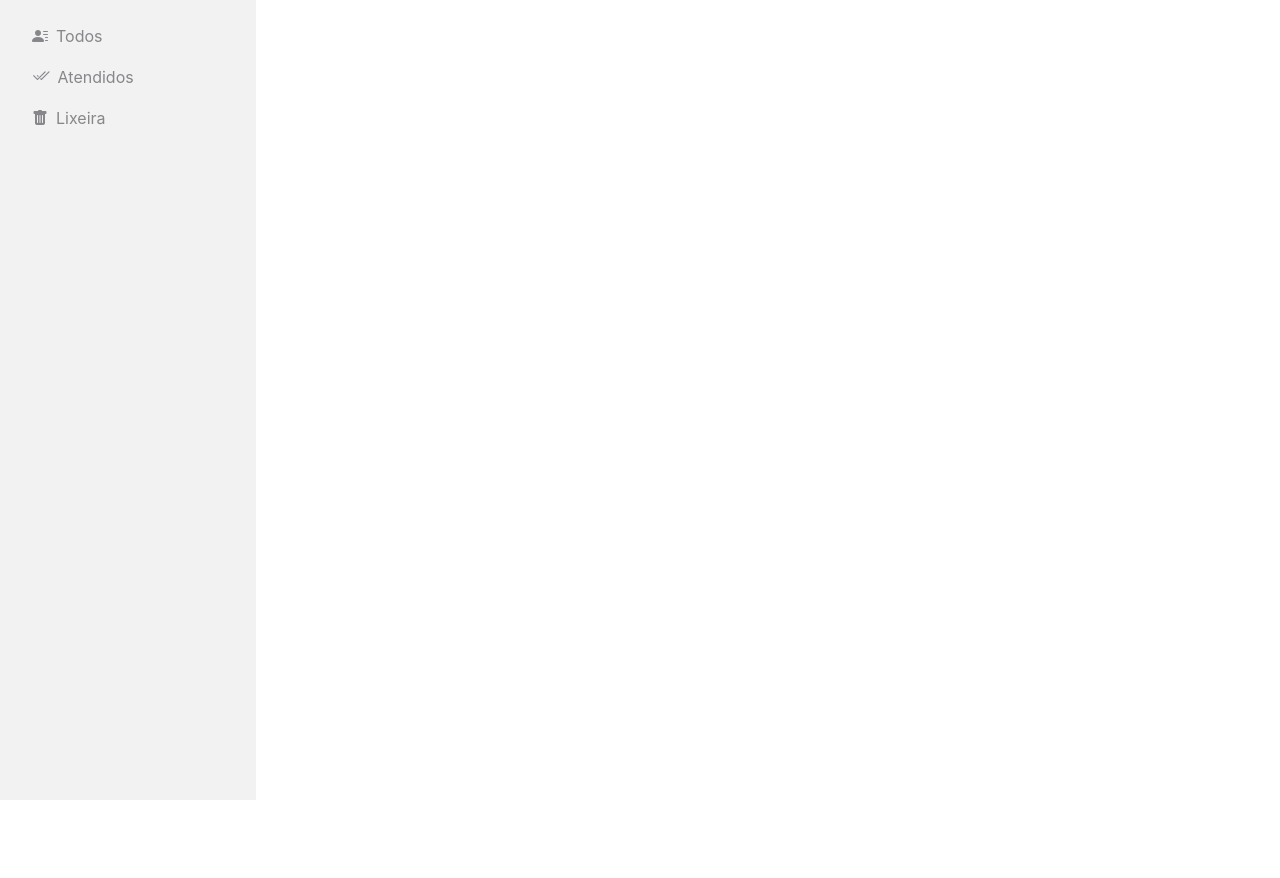
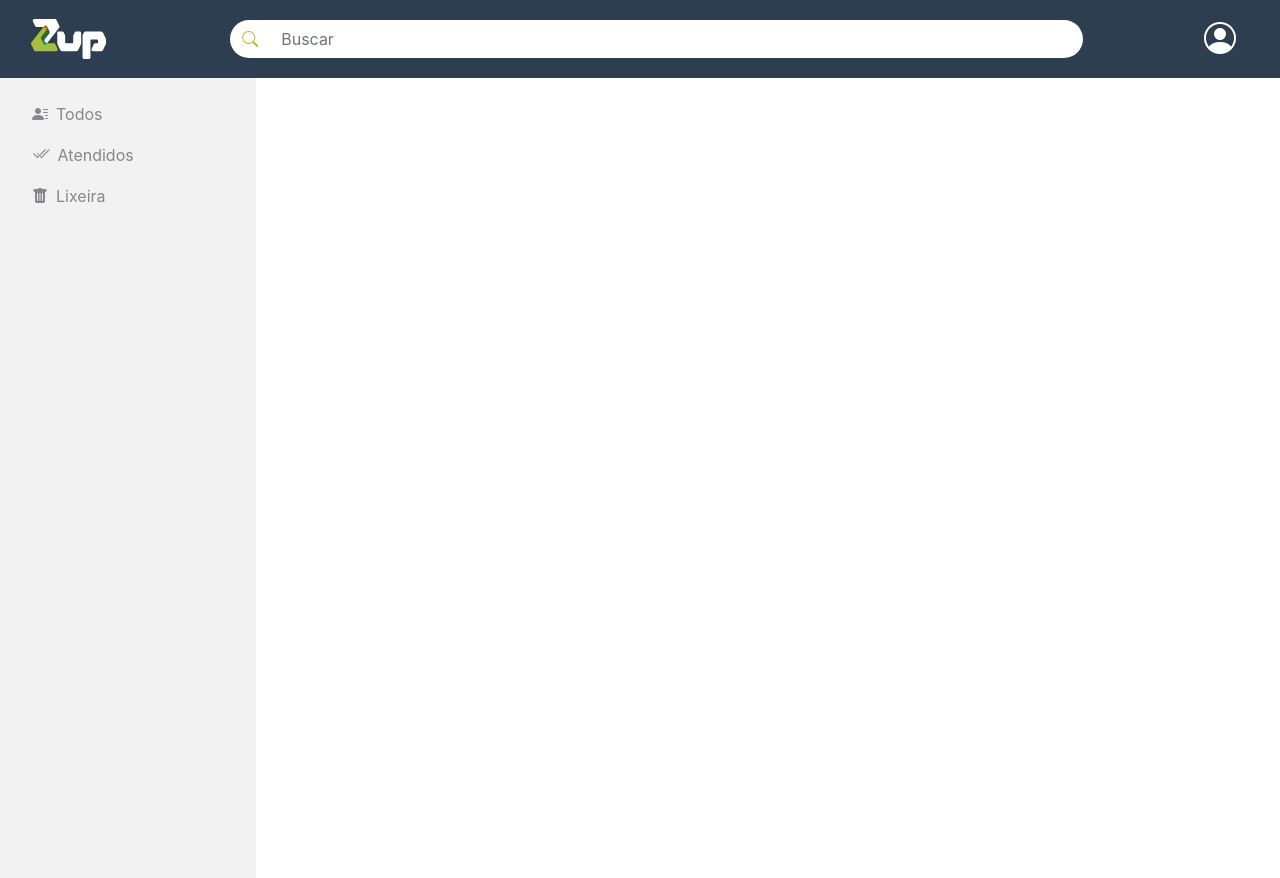
Before and after one commit to aliceribeiro/new-hire, an Angular app: page / in a window 1280 px wide. Before the commit the page ends 800 px from the top, so only its background shows below. Built offline with nearby package versions, Linux system fonts and the light colour scheme.

Commit message:
feat: adicionando o componente 'topbar'

```diff
--- a/src/app/app.component.html
+++ b/src/app/app.component.html
@@ -1,2 +1,3 @@
+<app-topbar></app-topbar>
 <app-sidebar></app-sidebar>
 <router-outlet></router-outlet>
--- a/src/app/app.module.ts
+++ b/src/app/app.module.ts
@@ -4,12 +4,14 @@ import { BrowserModule } from '@angular/platform-browser';
 import { AppRoutingModule } from './app-routing.module';
 import { AppComponent } from './app.component';
 import { SidebarComponent } from './sidebar/sidebar.component';
+import { TopbarComponent } from './topbar/topbar.component';
 
 
 @NgModule({
   declarations: [
     AppComponent,
     SidebarComponent,
+    TopbarComponent,
   ],
   imports: [
     BrowserModule,
--- /dev/null
+++ b/src/app/topbar/topbar.component.css
@@ -0,0 +1,16 @@
+nav {
+  background-color: #2C3E50;
+  height: 20%;
+}
+
+.search-bar-icon {
+  background-color: #FFF;
+  color: #B4C12C;
+  border: none;
+  border-radius: 50px 0 0 50px;
+}
+
+.search-bar {
+  border: none;
+  border-radius: 0 50px 50px 0;
+}
--- /dev/null
+++ b/src/app/topbar/topbar.component.html
@@ -0,0 +1,16 @@
+<nav class="navbar">
+  <div class="container-fluid d-flex justify-content-between">
+    <a href="#" class="navbar-brand">
+      <img src="../../assets/logo-zup.svg" alt="Logo New Hirew" width="75px">
+    </a>
+    <div class="input-group flex-nowrap" style="width: 70%;">
+      <div class="input-group-prepend" style="height: 38px;">
+        <button class="input-group-text search-bar-icon"><i class="bi bi-search"></i></button>
+      </div>
+      <input type="text" class="form-control search-bar" placeholder="Buscar" aria-label="Username" aria-describedby="addon-wrapping">
+    </div>
+    <div>
+      <button class="btn btn-default" type="submit"><i class="bi bi-person-circle" style="font-size: 2rem; color: #FFF;"></i></button>
+    </div>
+  </div>
+</nav>
--- /dev/null
+++ b/src/app/topbar/topbar.component.ts
@@ -0,0 +1,15 @@
+import { Component, OnInit } from '@angular/core';
+
+@Component({
+  selector: 'app-topbar',
+  templateUrl: './topbar.component.html',
+  styleUrls: ['./topbar.component.css']
+})
+export class TopbarComponent implements OnInit {
+
+  constructor() { }
+
+  ngOnInit(): void {
+  }
+
+}
```
Also changed, not shown: 1 other file (tests, documents, lock files or other folders).
